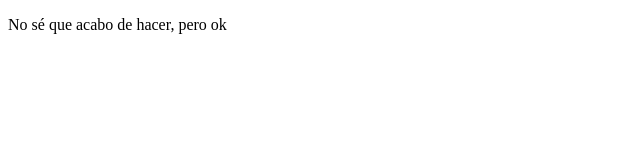
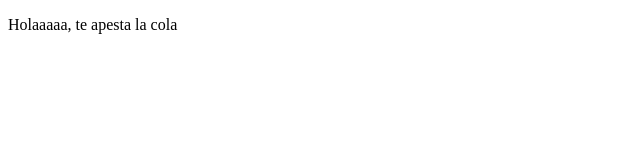
Before and after one commit to wendxlili/proyectoDemoCursoPrework, a plain HTML site: page index.html in a window 1280 px wide. Shown: the full height of the page, 0-640 px from the left. Drawn offline with Linux system fonts and the light colour scheme.

Commit message:
no sé qué poner

```diff
--- a/index.html
+++ b/index.html
@@ -8,7 +8,7 @@
 </head>
 <body>
     <p>
-        No sé que acabo de hacer, pero ok
+        Holaaaaa, te apesta la cola
     </p>
 </body>
 </html>
```
